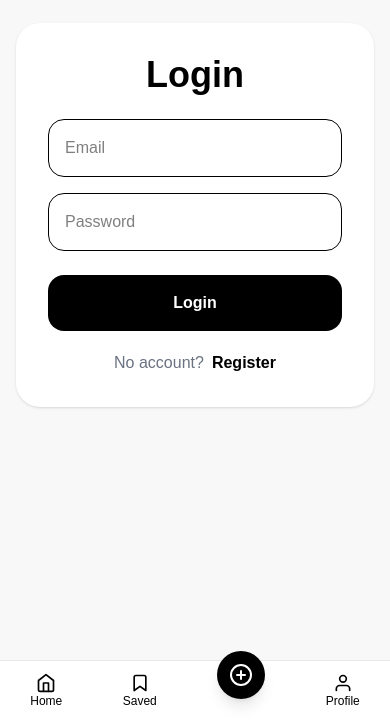
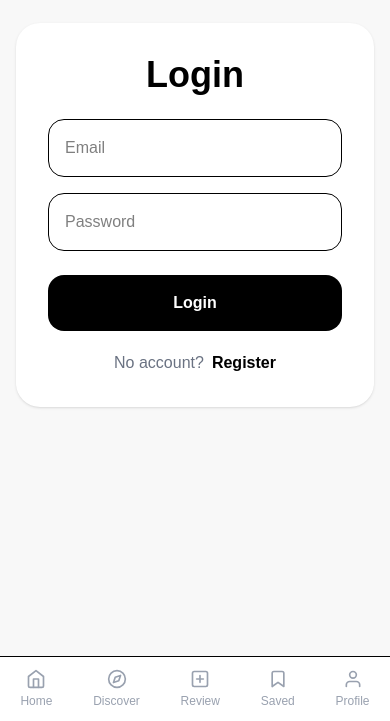
Before and after one commit to Filimon974/review-app-frontend, a React app: page /login in a window 390 px wide. Shown: the part 123-844 px from the top of the page. Built offline with nearby package versions, Linux system fonts and the light colour scheme; no server answers; the HTML template or start-up script is replaced by a standard one.

Commit message:
updated3

```diff
--- a/src/App.jsx
+++ b/src/App.jsx
@@ -14,6 +14,7 @@ import AdminDashboard from "./pages/admin/AdminDashboard";
 import EditPlace from "./pages/admin/EditPlace";
 import AdminRoute from "./components/AdminRoute";
 import AdminTags from "./pages/admin/AdminTags";
+import Search from "./pages/Search";
 
 function App() {
 
@@ -64,6 +65,7 @@ function App() {
             </AdminRoute>} />
 
         <Route path="/admin/places/edit/:id" element={<EditPlace />} />
+        <Route path="/search" element={<Search />} />
 
       </Routes>
 
--- a/src/components/AdminRoute.jsx
+++ b/src/components/AdminRoute.jsx
@@ -1,21 +1,63 @@
-import { Navigate } from "react-router-dom";
-import { useAuth } from "../context/AuthContext";
+import { Navigate }
+from "react-router-dom";
 
-function AdminRoute({ children }) {
+import { useAuth }
+from "../context/AuthContext";
 
-  const { user } = useAuth();
 
-  // not logged in
-  if (!user) {
-    return <Navigate to="/login" />;
+
+function AdminRoute({
+  children
+}) {
+
+  const {
+    user,
+    authLoading
+  } = useAuth();
+
+
+
+  if (authLoading) {
+
+    return (
+      <div
+        className="
+        min-h-screen
+        flex
+        items-center
+        justify-center
+        "
+      >
+        Loading...
+      </div>
+    );
+
   }
 
-  // not admin
-  if (user.role !== "admin") {
-    return <Navigate to="/" />;
+
+
+  if (!user) {
+
+    return (
+      <Navigate to="/login" />
+    );
+
   }
 
+
+
+  if (user.role !== "admin") {
+
+    return (
+      <Navigate to="/" />
+    );
+
+  }
+
+
+
   return children;
+
 }
 
 export default AdminRoute;
--- a/src/components/MobileBottomNav.jsx
+++ b/src/components/MobileBottomNav.jsx
@@ -1,96 +1,102 @@
-import { Link } from "react-router-dom";
-
 import {
   FiHome,
+  FiCompass,
+  FiPlusSquare,
   FiBookmark,
-  FiUser,
-  FiPlusCircle
+  FiUser
 } from "react-icons/fi";
 
-
+import { NavLink } from "react-router-dom";
 
 function MobileBottomNav() {
 
+  const navItems = [
+    {
+      path: "/",
+      icon: <FiHome />,
+      label: "Home"
+    },
+    {
+      path: "/discover",
+      icon: <FiCompass />,
+      label: "Discover"
+    },
+    {
+      path: "/create-review",
+      icon: <FiPlusSquare />,
+      label: "Review"
+    },
+    {
+      path: "/saved",
+      icon: <FiBookmark />,
+      label: "Saved"
+    },
+    {
+      path: "/profile",
+      icon: <FiUser />,
+      label: "Profile"
+    }
+  ];
+
   return (
 
-    <div
+    <nav
       className="
-      md:hidden
       fixed
       bottom-0
       left-0
-      w-full
+      right-0
       bg-white
       border-t
-      border-gray-200
-      flex
-      justify-around
-      items-center
-      py-3
       z-50
+      md:hidden
       "
     >
 
-      <Link
-        to="/"
+      <div
         className="
         flex
-        flex-col
+        justify-around
         items-center
-        text-xs
+        py-3
         "
       >
-        <FiHome className="text-xl" />
-        Home
-      </Link>
 
+        {navItems.map((item) => (
 
+          <NavLink
+            key={item.path}
+            to={item.path}
+            className={({ isActive }) => `
+              flex
+              flex-col
+              items-center
+              text-xs
+              transition
 
-      <Link
-        to="/saved"
-        className="
-        flex
-        flex-col
-        items-center
-        text-xs
-        "
-      >
-        <FiBookmark className="text-xl" />
-        Saved
-      </Link>
+              ${
+                isActive
+                  ? "text-black"
+                  : "text-gray-400"
+              }
+            `}
+          >
 
+            <div className="text-xl">
+              {item.icon}
+            </div>
 
+            <span className="mt-1">
+              {item.label}
+            </span>
 
-      {/* CENTER BUTTON */}
-      <button
-        className="
-        bg-black
-        text-white
-        p-3
-        rounded-full
-        -mt-8
-        shadow-lg
-        "
-      >
-        <FiPlusCircle className="text-2xl" />
-      </button>
+          </NavLink>
 
+        ))}
 
+      </div>
 
-      <Link
-        to="/profile"
-        className="
-        flex
-        flex-col
-        items-center
-        text-xs
-        "
-      >
-        <FiUser className="text-xl" />
-        Profile
-      </Link>
-
-    </div>
+    </nav>
 
   );
 
--- a/src/components/Navbar.jsx
+++ b/src/components/Navbar.jsx
@@ -86,7 +86,9 @@ function Navbar() {
     Home
   </Link>
 
-
+    <Link to="/search">
+  Discover
+</Link>
 
   <Link to="/saved">
     Saved
--- a/src/components/ProtectedRoute.jsx
+++ b/src/components/ProtectedRoute.jsx
@@ -1,10 +1,7 @@
-import {
-  Navigate
-} from "react-router-dom";
+import { Navigate } from "react-router-dom";
 
-import {
-  useAuth
-} from "../context/AuthContext";
+import { useAuth }
+from "../context/AuthContext";
 
 
 
@@ -12,11 +9,34 @@ function ProtectedRoute({
   children
 }) {
 
-  const { user } =
-    useAuth();
+  const {
+    user,
+    authLoading
+  } = useAuth();
 
 
 
+  // WAIT FOR AUTH
+  if (authLoading) {
+
+    return (
+      <div
+        className="
+        min-h-screen
+        flex
+        items-center
+        justify-center
+        "
+      >
+        Loading...
+      </div>
+    );
+
+  }
+
+
+
+  // NOT LOGGED IN
   if (!user) {
 
     return (
--- a/src/context/AuthContext.jsx
+++ b/src/context/AuthContext.jsx
@@ -18,6 +18,9 @@ export function AuthProvider({
 
   const [user, setUser] =
     useState(null);
+
+  const [authLoading, setAuthLoading] =
+  useState(true);
 
   const [token, setToken] =
     useState(
@@ -44,6 +47,8 @@ export function AuthProvider({
     );
 
   }
+
+  setAuthLoading(false);
 
 }, []);
 
@@ -104,7 +109,8 @@ export function AuthProvider({
     user,
     token,
     login,
-        logout
+    logout,
+    authLoading
   }}
 >
 
--- /dev/null
+++ b/src/pages/Search.jsx
@@ -0,0 +1,333 @@
+import { useEffect, useState }
+from "react";
+
+import MainLayout
+from "../layouts/MainLayout";
+
+import API
+from "../services/api";
+
+import useFetch
+from "../hooks/useFetch";
+
+import PlaceCard
+from "../components/PlaceCard";
+
+
+
+function Search() {
+
+  const {
+    data: tags
+  } = useFetch("/tags");
+
+
+
+  const [places, setPlaces] =
+    useState([]);
+
+  const [loading, setLoading] =
+    useState(false);
+
+
+
+  /*
+  =========================
+  FILTER STATES
+  =========================
+  */
+
+  const [search, setSearch] =
+    useState("");
+
+  const [category, setCategory] =
+    useState("");
+
+  const [tag, setTag] =
+    useState("");
+
+  const [sort, setSort] =
+    useState("newest");
+
+  const [rating, setRating] =
+    useState("");
+
+
+
+  /*
+  =========================
+  FETCH PLACES
+  =========================
+  */
+
+  useEffect(() => {
+
+    const fetchPlaces =
+      async () => {
+
+        try {
+
+          setLoading(true);
+
+          const response =
+            await API.get(
+
+              "/places/search",
+
+              {
+                params: {
+                  search,
+                  category,
+                  tag,
+                  sort,
+                  rating
+                }
+              }
+
+            );
+
+          setPlaces(
+            response.data
+          );
+
+        } catch (error) {
+
+          console.log(error);
+
+        } finally {
+
+          setLoading(false);
+
+        }
+
+      };
+
+
+
+    fetchPlaces();
+
+  }, [
+    search,
+    category,
+    tag,
+    sort,
+    rating
+  ]);
+
+
+
+  return (
+
+    <MainLayout>
+
+      <div className="mt-10">
+
+        <h1
+          className="
+          text-4xl
+          font-bold
+          "
+        >
+          Discover Places
+        </h1>
+
+
+
+        {/* FILTERS */}
+        <div
+          className="
+          bg-white
+          rounded-3xl
+          p-6
+          mt-8
+          grid
+          grid-cols-1
+          md:grid-cols-5
+          gap-4
+          "
+        >
+
+          {/* SEARCH */}
+          <input
+            type="text"
+            placeholder="Search places..."
+            value={search}
+            onChange={(e) =>
+              setSearch(
+                e.target.value
+              )
+            }
+            className="
+            border
+            rounded-2xl
+            p-4
+            "
+          />
+
+
+
+          {/* CATEGORY */}
+          <select
+            value={category}
+            onChange={(e) =>
+              setCategory(
+                e.target.value
+              )
+            }
+            className="
+            border
+            rounded-2xl
+            p-4
+            "
+          >
+
+            <option value="">
+              All Categories
+            </option>
+
+            <option value="restaurant">
+              Restaurant
+            </option>
+
+            <option value="hotel">
+              Hotel
+            </option>
+
+          </select>
+
+
+
+          {/* TAG */}
+          <select
+            value={tag}
+            onChange={(e) =>
+              setTag(
+                e.target.value
+              )
+            }
+            className="
+            border
+            rounded-2xl
+            p-4
+            "
+          >
+
+            <option value="">
+              All Tags
+            </option>
+
+            {tags?.map(tag => (
+
+              <option
+                key={tag._id}
+                value={tag._id}
+              >
+                {tag.name}
+              </option>
+
+            ))}
+
+          </select>
+
+
+
+          {/* RATING */}
+          <select
+            value={rating}
+            onChange={(e) =>
+              setRating(
+                e.target.value
+              )
+            }
+            className="
+            border
+            rounded-2xl
+            p-4
+            "
+          >
+
+            <option value="">
+              Any Rating
+            </option>
+
+            <option value="5">
+              5 Stars
+            </option>
+
+            <option value="4">
+              4+ Stars
+            </option>
+
+            <option value="3">
+              3+ Stars
+            </option>
+
+          </select>
+
+
+
+          {/* SORT */}
+          <select
+            value={sort}
+            onChange={(e) =>
+              setSort(
+                e.target.value
+              )
+            }
+            className="
+            border
+            rounded-2xl
+            p-4
+            "
+          >
+
+            <option value="newest">
+              Newest
+            </option>
+
+            <option value="popular">
+              Popular
+            </option>
+
+            <option value="rating">
+              Highest Rated
+            </option>
+
+          </select>
+
+        </div>
+
+
+
+        {/* RESULTS */}
+        <div
+          className="
+          grid
+          grid-cols-1
+          md:grid-cols-2
+          xl:grid-cols-3
+          gap-6
+          mt-10
+          "
+        >
+
+          {places?.map(place => (
+
+            <PlaceCard
+              key={place._id}
+              place={place}
+            />
+
+          ))}
+
+        </div>
+
+      </div>
+
+    </MainLayout>
+
+  );
+
+}
+
+export default Search;
```
Lines whose indentation alone changed are shown as unchanged.
